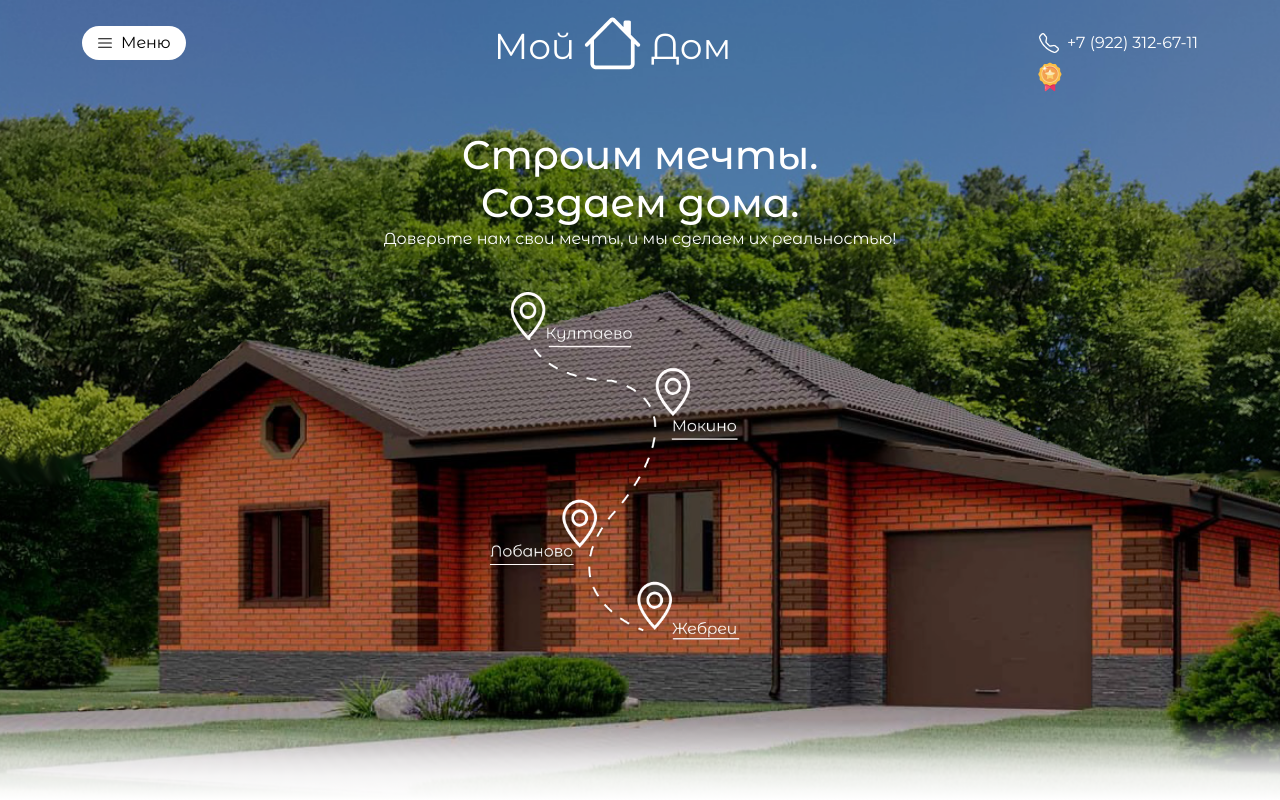
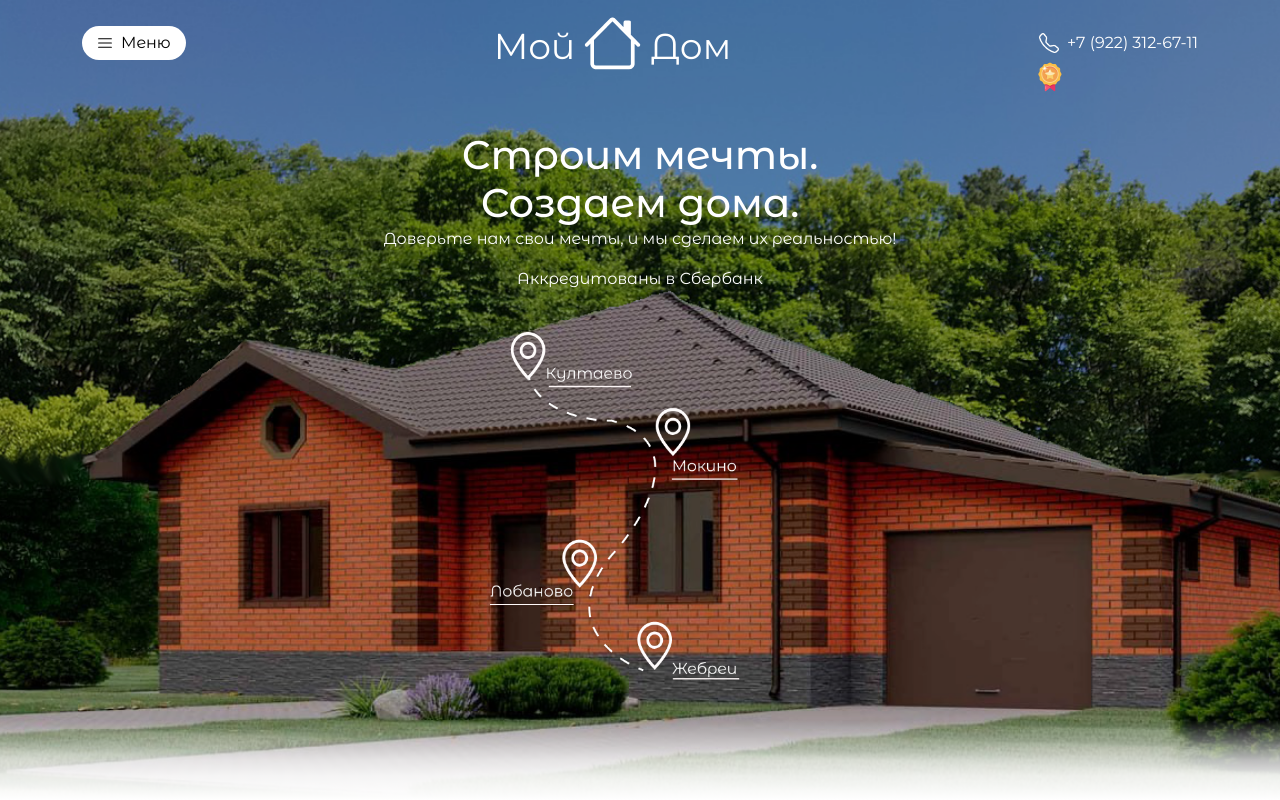
Before and after one commit to PavelBarashkov/My-home, a React (Create React App) app: page / in a window 1280 px wide. Shown: the top 800 px of the page. Built offline with nearby package versions, Linux system fonts and the light colour scheme.

Commit message:
add info about bank

```diff
--- a/src/components/Header/Header.tsx
+++ b/src/components/Header/Header.tsx
@@ -1,6 +1,5 @@
 import classes from "./header.module.css";
 import { NavBar } from "../NavBar/NavBar";
-import photo from "../../assets/header/photo_2024-01-23_12-01-27.jpg";
 import map from "../../assets/header/Group 9.png";
 import { Container } from "react-bootstrap";
 
@@ -15,6 +14,8 @@ export const Header = () => {
               Строим мечты.<br></br>Создаем дома.
             </h1>
             <p>Доверьте нам свои мечты, и мы сделаем их реальностью!</p>
+            <p>Аккредитованы в Сбербанк</p>
+
           </div>
           <div className={classes.map}>
             <img src={map} />
```
